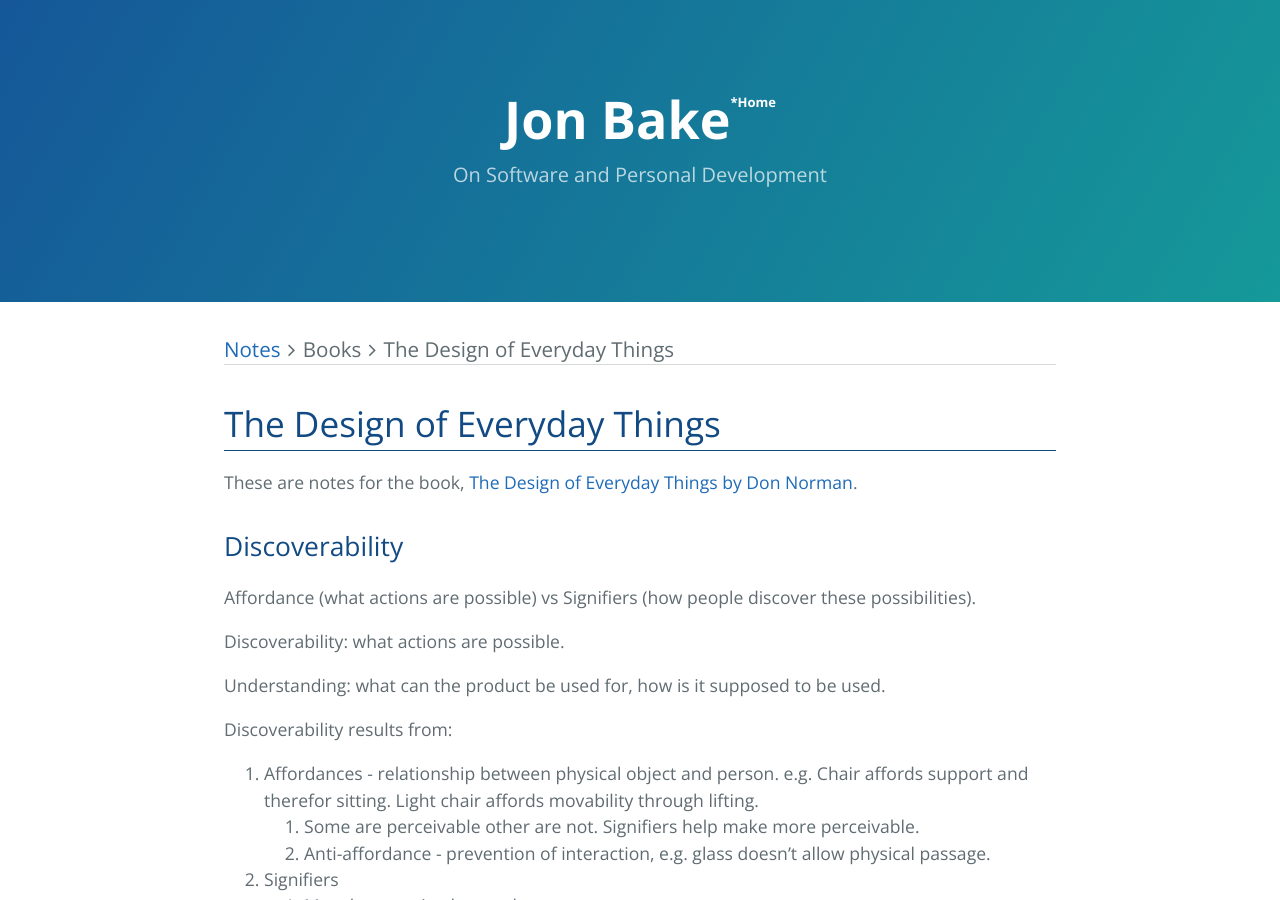
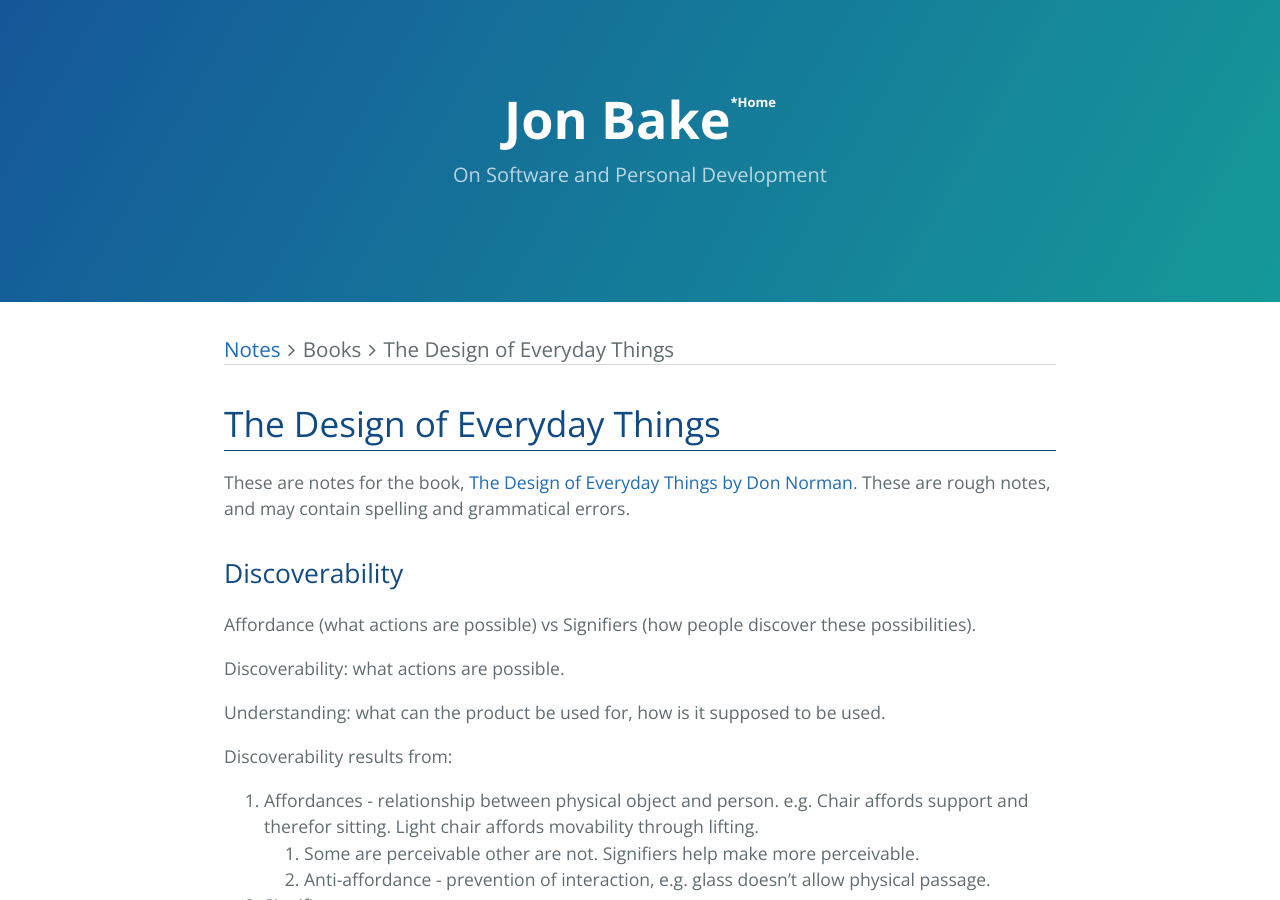
Before and after one commit to jonmbake/jonbake.com, a Jekyll site: the page built from _notes/the-design-of-everyday-things.md, in a window 1280 px wide and 900 px high. Built offline with Jekyll 4.4.1, drawn with Linux system fonts in a browser that asks for light colours; nearby versions of some CDN libraries.

Commit message:
Add disclaimer to note that may contain spelling errors, etc.

```diff
--- a/_notes/the-design-of-everyday-things.md
+++ b/_notes/the-design-of-everyday-things.md
@@ -3,7 +3,7 @@
 topic: Books
 ---
 
-These are notes for the book, [The Design of Everyday Things by Don Norman](https://amazon.com/Design-Everyday-Things-Revised-Expanded/dp/0465050654).
+These are notes for the book, [The Design of Everyday Things by Don Norman](https://amazon.com/Design-Everyday-Things-Revised-Expanded/dp/0465050654). These are rough notes, and may contain spelling and grammatical errors.
 
 ## Discoverability
 
```
